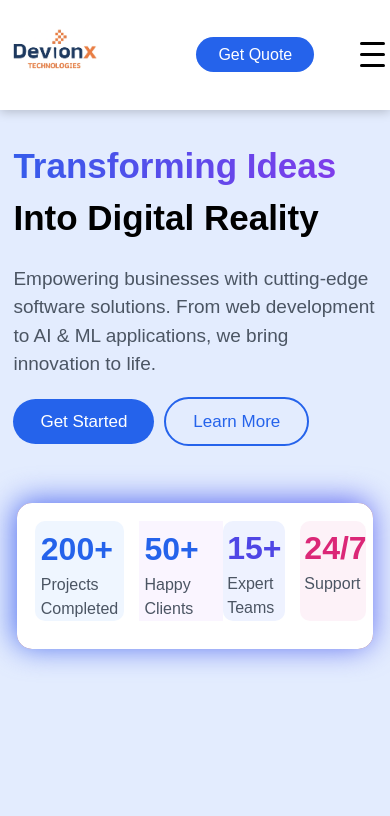
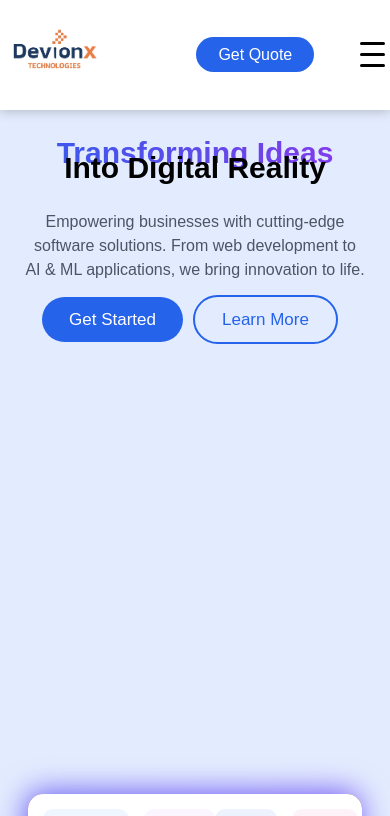
Before and after one commit to harshadbk/DevionxWebsite, a React (Vite) app: page / in a window 390 px wide. Shown: the top 816 px of the page. Built offline with nearby package versions, Linux system fonts and the light colour scheme.

Commit message:
Done website

```diff
--- a/src/components/land/land.css
+++ b/src/components/land/land.css
@@ -1,17 +1,20 @@
-main{
+main {
     width: 100%;
-    height:100vh;
+    height: 100vh;
     background-color: #E3ECFE;
     display: flex;
     justify-content: space-between;
-    gap:40px;
+    gap: 40px;
+    padding-bottom: 20px; /* Add bottom space */
 }
-.content{
+
+.content {
     width: 60%;
     padding: 0 1.5%;
     margin-top: 70px;
 }
-.primary-txt{
+
+.primary-txt {
     font-size: 60px;
     font-weight: 600;
     background: linear-gradient(90deg, #355CEB, #8838EA);
@@ -19,23 +22,25 @@ main{
     -webkit-text-fill-color: transparent;
     text-fill-color: transparent;
 }
-.secondary-txt{
+
+.secondary-txt {
     font-size: 60px;
     font-weight: 600;
     margin-top: -30px;
 }
-.info{
+
+.info {
     width: 80%;
     font-size: 19px;
     margin-top: 20px;
     color: #4B5563;
 }
-.btns{
+
+.btns {
     margin-top: 25px;
-    /* padding: 0 5%; */
+}
 
-}
-.btns a{
+.btns a {
     padding: 13px 27px;
     margin-right: 10px;
     border-radius: 30px;
@@ -45,24 +50,20 @@ main{
     font-size: 17px;
     color: #fff;
     cursor: pointer;
-}
-.btns  a{
-    color: #fff;
     text-decoration: none;
 }
 
-.btns .hover:hover{
+.btns a:hover {
     background-color: #2258cb;
 }
-.btns  .btn{
+
+.btns .btn {
     background-color: transparent;
     border: 2px solid #2563EB;
     color: #2563EB;
 }
-.btns  .btn a{
-    color: #2563EB;
-}
-.btns  .btn:hover{
+
+.btns .btn:hover {
     background-color: #ffffff55;
 }
 
@@ -75,14 +76,14 @@ main{
     border-radius: 15px;
     padding: 2%;
     display: flex;
-    flex-direction: row; /* Align items horizontally */
-    justify-content: space-between; /* Distribute items evenly */
-    align-items: center; /* Vertically center items */
+    flex-direction: row;
+    justify-content: space-between;
+    align-items: center;
     position: relative;
     z-index: 0;
-  }
+}
 
-.dashboard::after{
+.dashboard::after {
     content: "";
     z-index: -1;
     position: absolute;
@@ -93,9 +94,10 @@ main{
     background-color: #fff;
     border-radius: 15px;
 }
-.dashboard::before{
+
+.dashboard::before {
     content: "";
-    background: linear-gradient(45deg, #4c6ff0 , #8e35fb);
+    background: linear-gradient(45deg, #4c6ff0, #8e35fb);
     position: absolute;
     top: -2px;
     left: -2px;
@@ -105,120 +107,112 @@ main{
     height: 100%;
     filter: blur(15px);
     animation: glowingDashboard 1s linear infinite;
-    transition: opacity .3s ease-in-out;
+    transition: opacity 0.3s ease-in-out;
     border-radius: 15px;
     opacity: 1;
 }
-@keyframes glowingDasboard {
-    0%{
-        background-position: 0 0 ;
+
+@keyframes glowingDashboard {
+    0% {
+        background-position: 0 0;
     }
-    50%{
-        background-position: 400% 0 ;
+    50% {
+        background-position: 400% 0;
     }
-    100%{
-        background-position: 0 0 ;
+    100% {
+        background-position: 0 0;
     }
 }
-.card{
+
+.card {
     display: flex;
     gap: 15px;
     margin-bottom: 10px;
     align-items: center;
 }
-.box-1{
+
+.box-1, .box-2, .box-3, .box-4 {
     width: 50%;
     height: 100px;
-    background-color: #EFF6FF;
     border-radius: 10px;
     padding: 2% 3%;
 }
-.box-2{
-    width: 50%;
-    height: 100px;
+
+.box-1 {
+    background-color: #EFF6FF;
+}
+
+.box-2 {
     background-color: #FAF5FF;
-    padding: 10px;
-    padding: 2% 3%;
 }
-.box-3{
-    width: 50%;
-    height: 100px;
+
+.box-3 {
     background-color: #EEF2FF;
-    border-radius: 10px;
-    padding: 2% 3%;
 }
-.box-4{
-    width: 50%;
-    height: 100px;
+
+.box-4 {
     background-color: #FDF2F8;
-    border-radius: 10px;
-    padding: 2% 3%;
 }
-.dashboard-heading{
+
+.dashboard-heading {
     color: #2563EB;
     font-size: 2rem;
     font-weight: 600;
 }
-.dashboard-para{
+
+.dashboard-para {
     color: #4B5563;
 }
-.purple{
-    color:#9333EA  #4F46E5;
+
+.purple {
+    color: #9333EA;
 }
-.dark-blue{
-    color:  #4F46E5;
+
+.dark-blue {
+    color: #4F46E5;
 }
-.red{
+
+.red {
     color: #DB2777;
 }
 
 /* Responsive Code */
-
-@media (max-width:638px) {
-    main{
-        display: block;
+@media (max-width: 768px) {
+    main {
+        flex-direction: column;
+        align-items: center;
+        padding: 20px 5%;
     }
-    .content{
+    .content {
         width: 100%;
-        margin: 0;
-        padding-top: 30px;
+        text-align: center;
+        margin-top: 20px;
     }
-    .info{
+    .info {
         width: 100%;
-        margin-bottom: 30px;
     }
-    .dashboard{
-        width: 95%;
-        height: 25vh;
-        margin: 90px auto;
+    .dashboard {
+        width: 90%;
+        height: 35vh;
+        margin-top: 40px;
     }
 }
 
-@media (max-width:435px) {
-    main{
-        display: block;
-        padding: 0  2%;
+@media (max-width: 480px) {
+    main {
+        padding: 0 5%;
+        margin-bottom: 20px; /* Ensure space at the bottom */
     }
-    .content{
-        width: 100%;
-        margin: 0;
-        padding-top: 30px;
+    .primary-txt, .secondary-txt {
+        font-size: 30px;
     }
-    .info{
-        width: 100%;
-        margin-bottom: 30px;
-    }
-    .dashboard{
+    .dashboard {
         width: 95%;
         height: auto;
-        margin: 69px auto;
-        padding: 18px;
+        margin: 50px auto 20px;
+        padding: 15px;
     }
-    .primary-txt{
-        font-size: 35px;
-    }
-    .secondary-txt{
-        font-size: 35px;
-        margin-top: 0;
+    .info {
+        font-size: 16px;
     }
 }
--- a/src/components/navbar/navbar.css
+++ b/src/components/navbar/navbar.css
@@ -139,7 +139,7 @@ html, body {
     top: 13vh;
     left: 0;
     width: 100%;
-    background-color: black;
+    background-color: white;
     padding: 20px 0;
     text-align: center;
     transition: all 0.3s ease;
@@ -155,7 +155,7 @@ html, body {
   }
 
   .navlinks li a {
-    color: white;
+    color: grey;
     font-size: 1.2rem;
     font-weight: 600;
     text-decoration: none;
```
